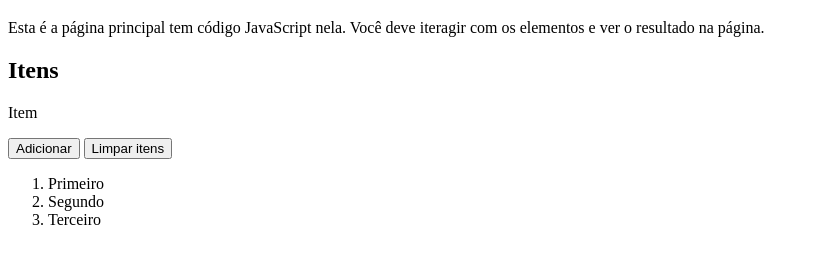
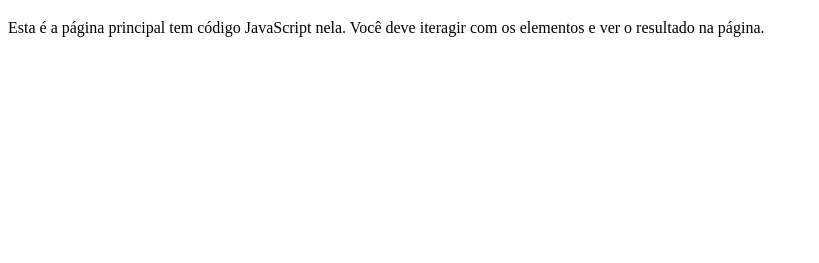
Before and after one commit to ufjf-dcc202/ufjf-dcc202-2023-3-a-atv11-luizacaldeira, a plain HTML site: page index.html in a window 1280 px wide. Shown: the part 61-324 px from the top of the page, without its empty margins (0-819 px from the left). Drawn offline with Linux system fonts and the light colour scheme; a script that the page names is missing.

```diff
--- a/index.html
+++ b/index.html
@@ -10,18 +10,6 @@
    <main>
     <h1>DCC202 - Atividade 11: Luiza Caldeira</h1>
     <p>Esta é a página principal tem código JavaScript nela. Você deve iteragir com os elementos e ver o resultado na página.</p>
-    <section>
-        <h2>Itens</h2>
-        <p id="entrada">Item</p>
-        <button id="adicionar">Adicionar</button>
-        <button id="limpar"> Limpar itens</button>
-        <ol id="saida">
-            <li>Primeiro</li>
-            <li>Segundo</li>
-            <li>Terceiro</li>
-        </ol>
-
-    </section>
    </main>
 </body>
 </html>
```
